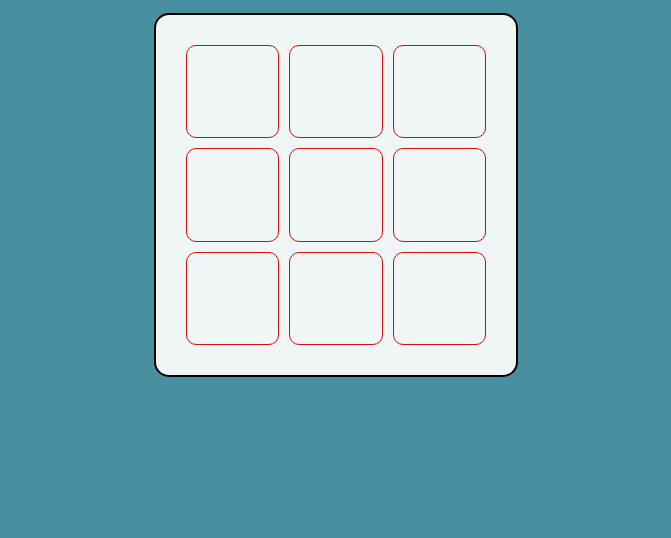
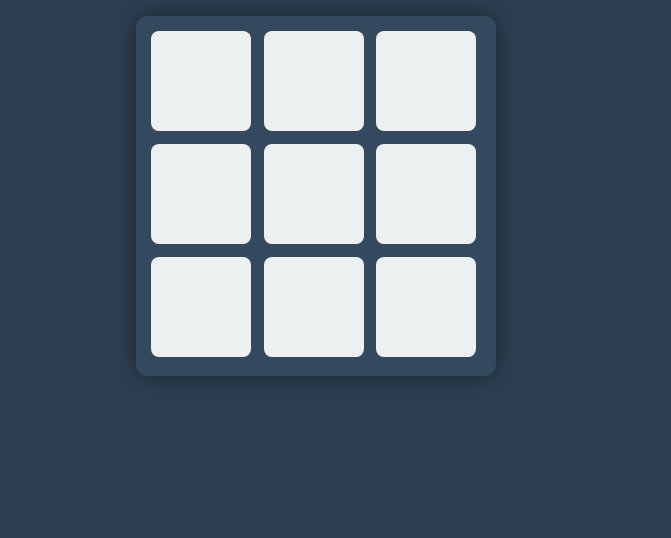
Before and after one commit to Natan-R-santos/jogo-da-velha, a plain HTML site: page index.html in a window 1280 px wide. Shown: the part 278-816 px from the top of the page, without its empty margins (304-975 px from the left). Drawn offline with Linux system fonts and the light colour scheme.

Commit message:
Erros no css,alteraçao feita porem nao corrigida

```diff
--- a/index.html
+++ b/index.html
@@ -12,29 +12,29 @@
         <h1>Jogo da velha</h1>
         <p>Esse jogo da velha tem como finalidade de colocar em praticas sobre javascript,html e css</p>
         <div class="conteiner">
-            <div class="div1">
+            <div class="div2">
             </div>
-            <div class="div1">
+            <div class="div2">
             </div>
-            <div class="div1">
+            <div class="div2">
 
             </div>
-            <div class="div1">
+            <div class="div2">
 
             </div>
-            <div class="div1">
+            <div class="div2">
 
             </div>
-            <div class="div1">
+            <div class="div2">
 
             </div>
-            <div class="div1">
+            <div class="div2">
 
             </div>
-            <div class="div1">
+            <div class="div2">
 
             </div>
-            <div class="div1">
+            <div class="div2">
             </div>
         </div>
 
--- a/scripts.js
+++ b/scripts.js
@@ -4,7 +4,7 @@ function quemfez() {
 quemfez();
 
 // pega as 9 posições do tabuleiro
-const divs = document.querySelectorAll(".div1");
+const divs = document.querySelectorAll(".div2");
 
 // jogador inicial
 let vezdojogador = "X";
@@ -24,10 +24,12 @@ const listaVitorias = [
 // adiciona evento de clique para cada posição/div
 divs.forEach((div, index) => {
     div.addEventListener("click", () => {
+        console.log("teste teste")
 
         if (div.textContent === "") {
 
-            div.textContent = vezdojogador;
+            divs.textContent = vezdojogador;
+            divs.style.color= "purple";
 
             // verifica se ganhou ou nao
             if (veriqueVitoria(vezdojogador)) {
--- a/styles.css
+++ b/styles.css
@@ -1,42 +1,66 @@
-      .conteiner {
-          width: 300px;
-          height: 300px;
-          display: grid;
-          grid-template-columns: repeat(3, 1fr);
-          background-color: transparent;
-          padding: 30px;
-          gap: 10px;
-          background-color: #F0F6F6;
-          border: 2px solid black;
-          border-radius: 15px;
-      }
+/* Fundo geral */
 body {
-          background-color: #488FA0;
-          color: #F0F6F6;
-          font-weight: 800;
-          overflow: hidden;
-      }
-
-      .info {
+    background-color: #2C3E50;
+    color: #ECF0F1;
+    font-family: Arial, sans-serif;
+    margin: 0;
+    padding: 0;
     display: flex;
     justify-content: center;
     align-items: center;
     height: 100vh;
-          flex-direction: column;
-          border-radius: 15px;
 }
 
-      .div1:hover {
-          transform: scale(1.1);
-          transition: 0.3s;
+/* Caixa principal */
+.info {
+    text-align: center;
+    max-width: 400px;
 }
 
-      .div1 {
-          border-radius: 10px;
-          border: 1px solid #d10e0e;
+/* Título */
+.info h1 {
+    font-size: 2.5rem;
+    margin-bottom: 10px;
+    color: #ECF0F1;
+}
+
+/* Descrição */
+.info p {
+    font-size: 1rem;
+    opacity: 0.8;
+    margin-bottom: 25px;
+}
+
+/* Tabuleiro */
+.conteiner {
+    width: 330px;
+    height: 330px;
+    display: grid;
+    grid-template-columns: repeat(3, 1fr);
+    gap: 8px;
+    padding: 15px;
+    background-color: #34495E;
+    border-radius: 12px;
+    box-shadow: 0 0 20px rgba(0,0,0,0.4);
+}
+
+/* Cada casa do jogo */
+.div2{
+    width: 100px;
+    height: 100px;
+    border-radius: 8px;
+    background-color: #ECF0F1;
+    color: #721a97;
+    font-size: 55px;
+    font-weight: bold;
     display: flex;
+    justify-content: center;
     align-items: center;
-          justify-content: center;
-          font-size: 30px;
-          font-weight: bold;
+    cursor: pointer;
+    user-select: none;
+    transition: transform 0.2s, background-color 0.2s;
 }
+.div2:hover{
+    background-color: #D5D8DC;
+    transform: scale(1.08);
+}
```
Lines whose indentation alone changed are shown as unchanged.
